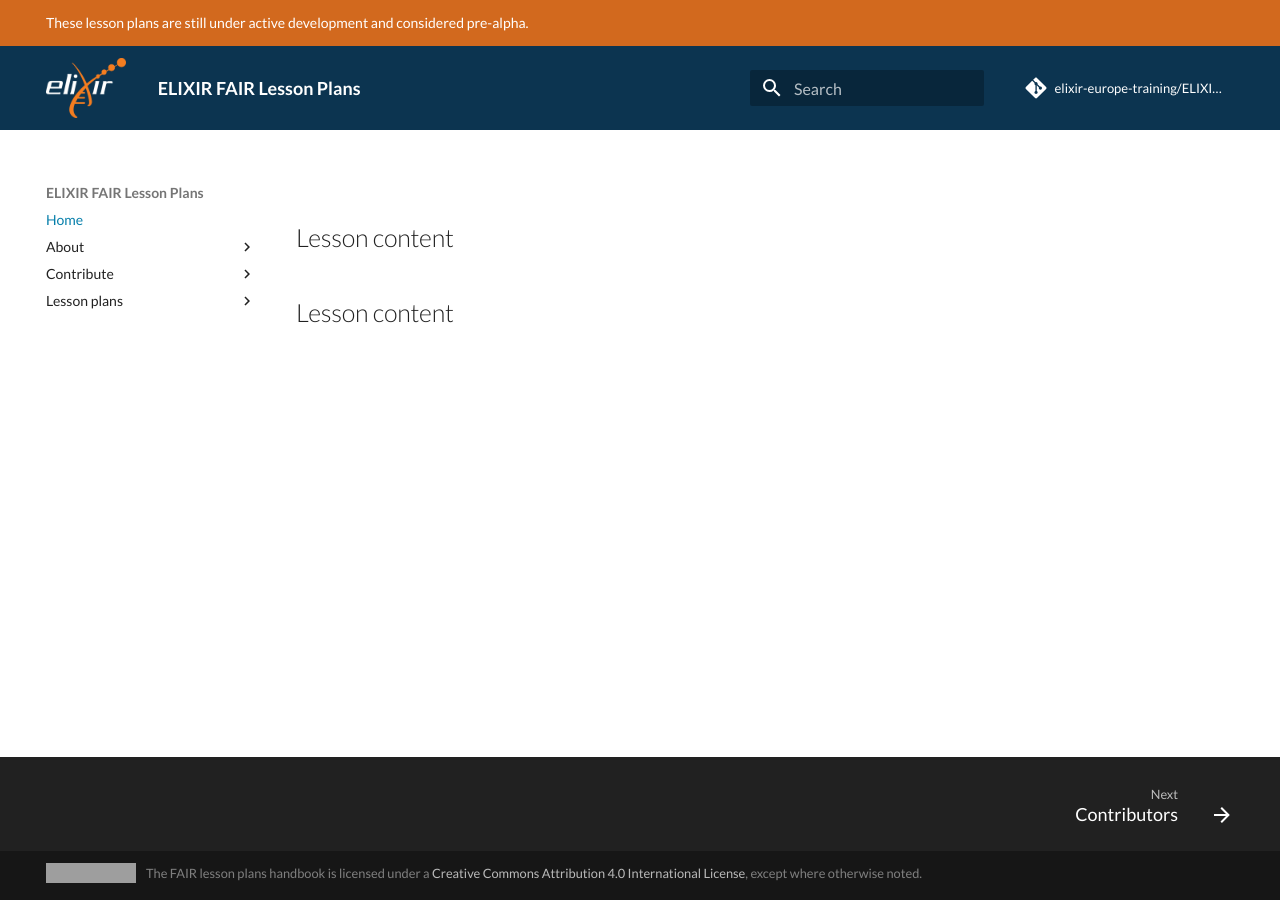
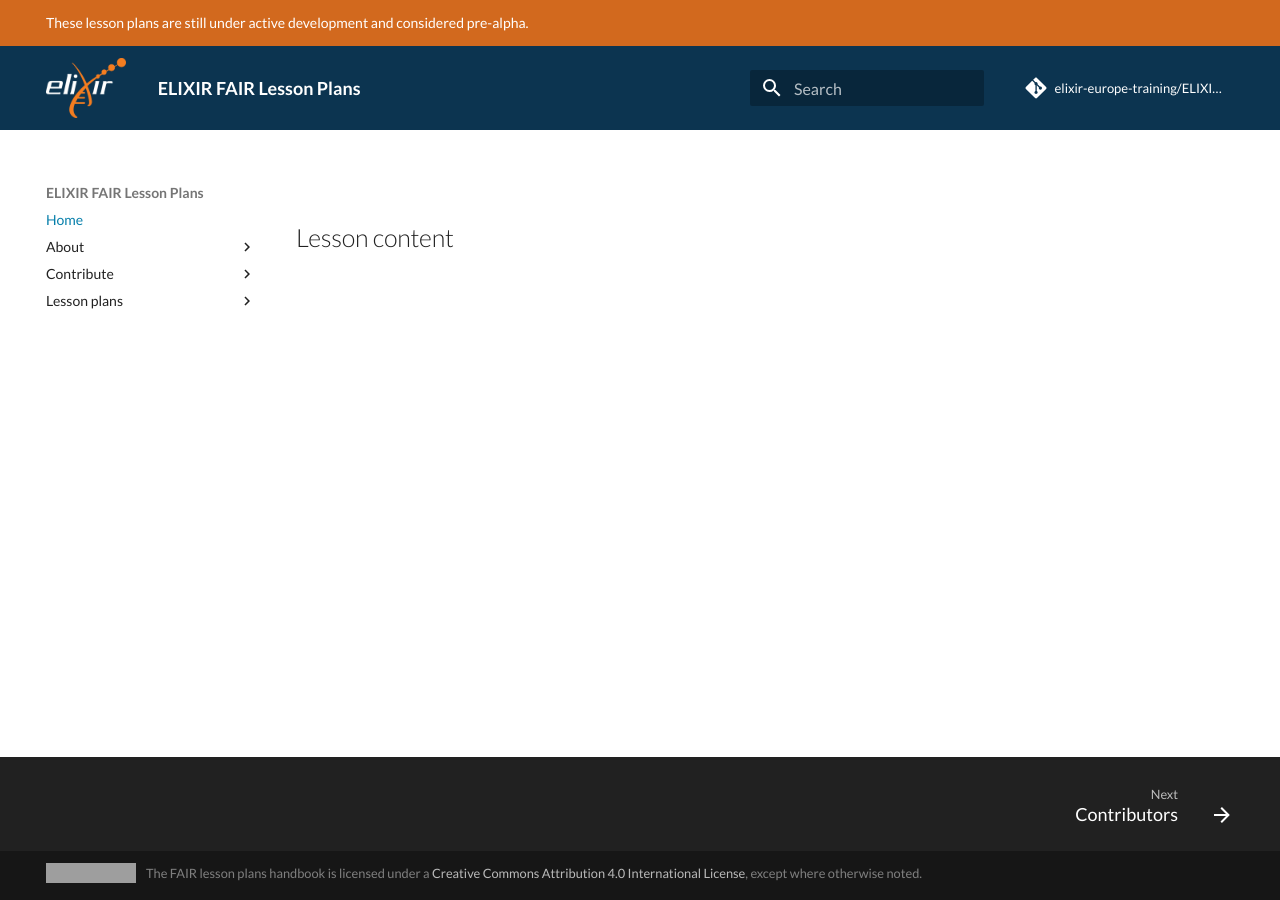
Before and after one commit to elixir-europe-training/ELIXIR-TrP-FAIR-Converge, an MkDocs documentation site: the page built from docs/index.md, in a window 1280 px wide. Built offline with MkDocs 1.6.1 and Material for MkDocs 9.7.7, drawn with Linux system fonts in a browser that asks for light colours; comment, search, counter and statistics services are not loaded; grey boxes are pictures that could not be loaded.

Commit message:
Update content.html

```diff
--- a/overrides/partials/content.html
+++ b/overrides/partials/content.html
@@ -1,94 +1,3 @@
-<h2 id="lesson-content">Lesson content</h2>
-{% if "content" in page.meta and page.meta.content %}
-<table>
-    <thead>
-        <th>Subject</th>
-        <th>Learning outcome</th>
-        <th>Activity</th>
-        <th>Level</th>
-        <th>Audience</th>
-    </thead>
-    {% if "before" in page.meta.content and page.meta.content.before %}
-        <th colspan="5">Before (preparation)</th>
-        <tbody>
-            {% for content_item in page.meta.content.before %}
-                <tr>
-                    <td>{{ content_item.subject }}</td>
-                    <td>
-                        {% if content_item.learning_outcome %}
-                        <span class="learning-outcome" title="{{ page.meta.learning_outcomes[content_item.learning_outcome].outcome }}">
-                            #{{ content_item.learning_outcome }}
-                        </span>
-                        {% endif %}
-                    </td>
-                    <td>
-                        <ul>
-                            {% for activity in content_item.activities %}
-                                <li>{{ activity }}</li>
-                            {% endfor %}
-                        </ul>
-                    </td>
-                    <td>{{ content_item.level }}</td>
-                    <td>{{ content_item.audience }}</td>
-                </tr>
-            {% endfor %}
-        </tbody>
-    {% endif %}
-    {% if "during" in page.meta.content and page.meta.content.during %}
-        <th colspan="5">During</th>
-        <tbody>
-            {% for content_item in page.meta.content.during %}
-                <tr>
-                    <td>{{ content_item.subject }}</td>
-                    <td>
-                        {% if content_item.learning_outcome %}
-                        <span class="learning-outcome" title="{{ page.meta.learning_outcomes[content_item.learning_outcome].outcome }}">
-                            #{{ content_item.learning_outcome }}
-                        </span>
-                        {% endif %}
-                    </td>
-                    <td>
-                        <ul>
-                            {% for activity in content_item.activities %}
-                                <li>{{ activity }}</li>
-                            {% endfor %}
-                        </ul>
-                    </td>
-                    <td>{{ content_item.level }}</td>
-                    <td>{{ content_item.audience }}</td>
-                </tr>
-            {% endfor %}
-        </tbody>
-    {% endif %}
-    {% if "after" in page.meta.content and page.meta.content.after %}
-        <th colspan="5">After</th>
-        <tbody>
-            {% for content_item in page.meta.content.after %}
-                <tr>
-                    <td>{{ content_item.subject }}</td>
-                    <td>
-                        {% if content_item.learning_outcome %}
-                        <span class="learning-outcome" title="{{ page.meta.learning_outcomes[content_item.learning_outcome].outcome }}">
-                            #{{ content_item.learning_outcome }}
-                        </span>
-                        {% endif %}
-                    </td>
-                    <td>
-                        <ul>
-                            {% for activity in content_item.activities %}
-                                <li>{{ activity }}</li>
-                            {% endfor %}
-                        </ul>
-                    </td>
-                    <td>{{ content_item.level }}</td>
-                    <td>{{ content_item.audience }}</td>
-                </tr>
-            {% endfor %}
-        </tbody>
-    {% endif %}
-</table>
-
-{% endif %}
 <h2 id="lesson-content">Lesson content</h2>
 {% if "content" in page.meta and page.meta.content %}
 <table>
```
